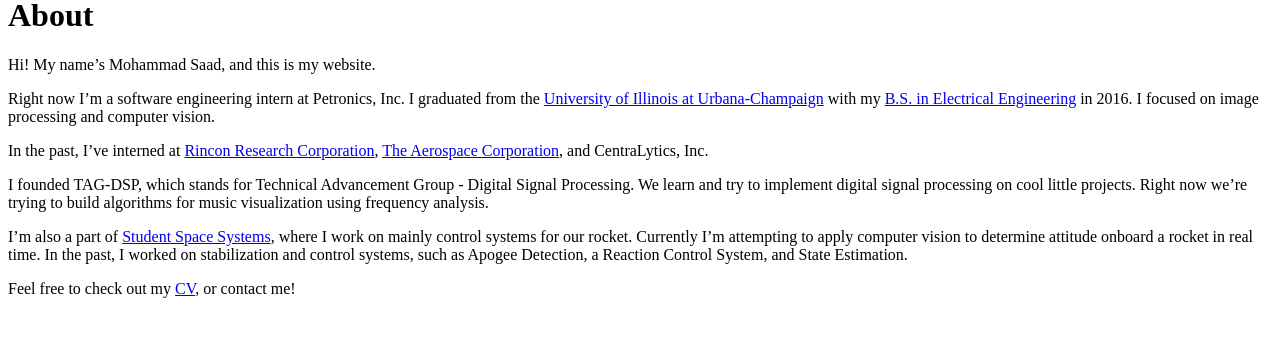
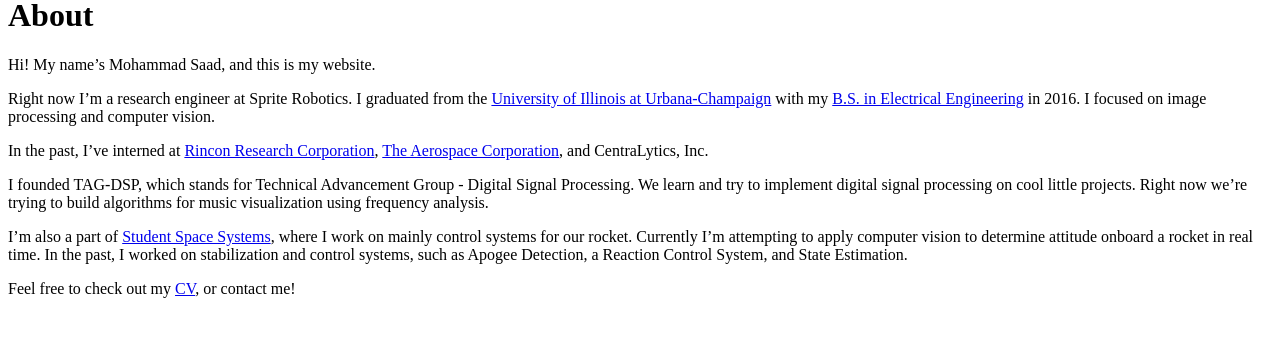
Before and after one commit to mohsaad/mohsaad.github.io, a Jekyll site: the page built from about.md, in a window 1280 px wide, cut to the strip 468-805 px from the top of the page. Built offline with Jekyll 4.4.1, drawn with Linux system fonts in a browser that asks for light colours; Markdown is read by kramdown in place of the engine named in the settings.

Commit message:
updated site

```diff
--- a/_config.yml
+++ b/_config.yml
@@ -1,6 +1,6 @@
 # Dependencies
-markdown:         redcarpet
-highlighter:      pygments
+markdown:         kramdown
+highlighter:      rouge
 
 # Permalinks
 permalink:        pretty
--- a/_includes/head.html
+++ b/_includes/head.html
@@ -21,9 +21,9 @@
   <link href="https://fonts.googleapis.com/css?family=Prompt" rel="stylesheet">
 
 
-  <script type="text/javascript"
-	    src="http://cdn.mathjax.org/mathjax/latest/MathJax.js?config=TeX-AMS-MML_HTMLorMML">
-	</script>
+  <script type="text/javascript" async
+    src="https://cdnjs.cloudflare.com/ajax/libs/mathjax/2.7.0/MathJax.js?config=TeX-MML-AM_CHTML">
+  </script>
 
   <!-- Icons -->
   <link rel="apple-touch-icon-precomposed" sizes="144x144" href="{{ site.baseurl }}public/apple-touch-icon-144-precomposed.png">
--- a/about.md
+++ b/about.md
@@ -5,7 +5,7 @@
 
 Hi! My name's Mohammad Saad, and this is my website.
 
-Right now I'm a software engineering intern at Petronics, Inc. I graduated from the [University of Illinois at Urbana-Champaign](http://www.illinois.edu) with my [B.S. in Electrical Engineering](http://www.ece.illinois.edu/) in 2016. I focused on image processing and computer vision.
+Right now I'm a research engineer at Sprite Robotics. I graduated from the [University of Illinois at Urbana-Champaign](http://www.illinois.edu) with my [B.S. in Electrical Engineering](http://www.ece.illinois.edu/) in 2016. I focused on image processing and computer vision.
 
 In the past, I've interned at [Rincon Research Corporation](http://www.rincon.com/), [The Aerospace Corporation](http://www.aerospace.org/), and CentraLytics, Inc.
 
@@ -13,5 +13,4 @@
 
 I'm also a part of [Student Space Systems](http://www.studentspacesystems.org/), where I work on mainly control systems for our rocket. Currently I'm attempting to apply computer vision to determine attitude onboard a rocket in real time. In the past, I worked on stabilization and control systems, such as Apogee Detection, a Reaction Control System, and State Estimation.
 
-
-Feel free to check out my [CV](/Mohammad_Saad_2016_CV.pdf), or contact me!
+Feel free to check out my [CV](/Mohammad_Saad_2017_CV.pdf), or contact me!
--- a/public/css/hyde.css
+++ b/public/css/hyde.css
@@ -65,7 +65,7 @@
     top: 0;
     left: 0;
     bottom: 0;
-    width: 18rem;
+    width: 20rem;
     text-align: left;
   }
 }
```
Also changed, not shown: _posts/2017-01-25-Camera-Calibration.md (+1 -1 lines).
